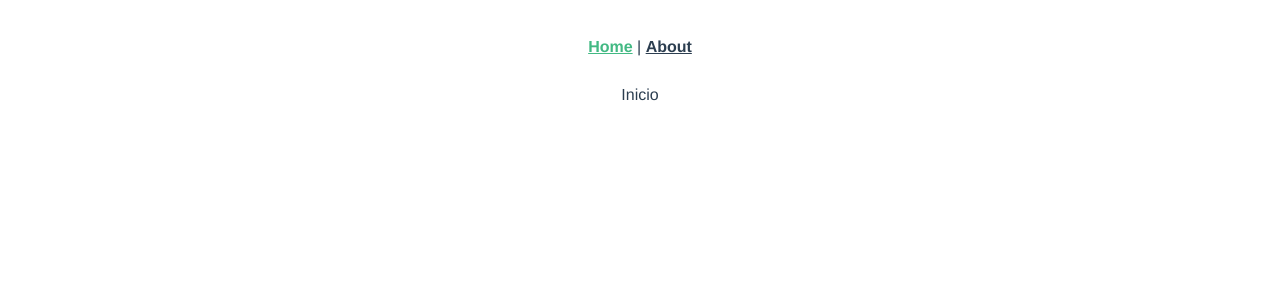
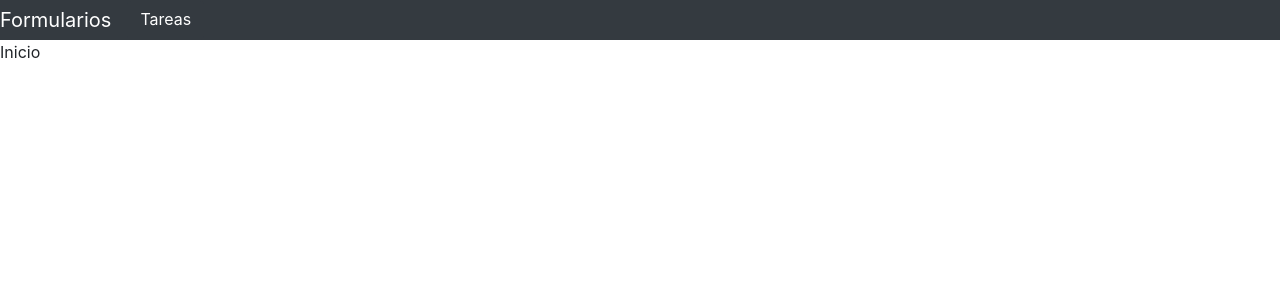
Before and after one commit to gerMdz/lear-vue, a Vue app in the folder formulario-1/: page / in a window 1280 px wide. Shown: the top 300 px of the page. Built offline with nearby package versions, Linux system fonts and the light colour scheme.

Commit message:
Agregando Navbar.vue

```diff
--- a/formulario-1/public/index.html
+++ b/formulario-1/public/index.html
@@ -6,6 +6,7 @@
     <meta name="viewport" content="width=device-width,initial-scale=1.0">
     <link rel="icon" href="<%= BASE_URL %>favicon.ico">
     <title><%= htmlWebpackPlugin.options.title %></title>
+      <link rel="stylesheet" href="https://cdn.jsdelivr.net/npm/bootstrap@4.5.3/dist/css/bootstrap.min.css" integrity="sha384-TX8t27EcRE3e/ihU7zmQxVncDAy5uIKz4rEkgIXeMed4M0jlfIDPvg6uqKI2xXr2" crossorigin="anonymous">
   </head>
   <body>
     <noscript>
--- a/formulario-1/src/App.vue
+++ b/formulario-1/src/App.vue
@@ -1,30 +1,14 @@
 <template>
-  <nav>
-    <router-link to="/">Home</router-link> |
-    <router-link to="/about">About</router-link>
-  </nav>
+<Navbar />
   <router-view/>
 </template>
 
 <style>
-#app {
-  font-family: Avenir, Helvetica, Arial, sans-serif;
-  -webkit-font-smoothing: antialiased;
-  -moz-osx-font-smoothing: grayscale;
-  text-align: center;
-  color: #2c3e50;
+
+</style>
+<script>
+import Navbar from "@/components/Navbar";
+export default {
+  components: {Navbar}
 }
-
-nav {
-  padding: 30px;
-}
-
-nav a {
-  font-weight: bold;
-  color: #2c3e50;
-}
-
-nav a.router-link-exact-active {
-  color: #42b983;
-}
-</style>
+</script>
--- a/formulario-1/src/components/HelloWorld.vue
+++ /dev/null
@@ -1,59 +0,0 @@
-<template>
-  <div class="hello">
-    <h1>{{ msg }}</h1>
-    <p>
-      For a guide and recipes on how to configure / customize this project,<br>
-      check out the
-      <a href="https://cli.vuejs.org" target="_blank" rel="noopener">vue-cli documentation</a>.
-    </p>
-    <h3>Installed CLI Plugins</h3>
-    <ul>
-      <li><a href="https://github.com/vuejs/vue-cli/tree/dev/packages/%40vue/cli-plugin-babel" target="_blank" rel="noopener">babel</a></li>
-      <li><a href="https://github.com/vuejs/vue-cli/tree/dev/packages/%40vue/cli-plugin-router" target="_blank" rel="noopener">router</a></li>
-      <li><a href="https://github.com/vuejs/vue-cli/tree/dev/packages/%40vue/cli-plugin-vuex" target="_blank" rel="noopener">vuex</a></li>
-    </ul>
-    <h3>Essential Links</h3>
-    <ul>
-      <li><a href="https://vuejs.org" target="_blank" rel="noopener">Core Docs</a></li>
-      <li><a href="https://forum.vuejs.org" target="_blank" rel="noopener">Forum</a></li>
-      <li><a href="https://chat.vuejs.org" target="_blank" rel="noopener">Community Chat</a></li>
-      <li><a href="https://twitter.com/vuejs" target="_blank" rel="noopener">Twitter</a></li>
-      <li><a href="https://news.vuejs.org" target="_blank" rel="noopener">News</a></li>
-    </ul>
-    <h3>Ecosystem</h3>
-    <ul>
-      <li><a href="https://router.vuejs.org" target="_blank" rel="noopener">vue-router</a></li>
-      <li><a href="https://vuex.vuejs.org" target="_blank" rel="noopener">vuex</a></li>
-      <li><a href="https://github.com/vuejs/vue-devtools#vue-devtools" target="_blank" rel="noopener">vue-devtools</a></li>
-      <li><a href="https://vue-loader.vuejs.org" target="_blank" rel="noopener">vue-loader</a></li>
-      <li><a href="https://github.com/vuejs/awesome-vue" target="_blank" rel="noopener">awesome-vue</a></li>
-    </ul>
-  </div>
-</template>
-
-<script>
-export default {
-  name: 'HelloWorld',
-  props: {
-    msg: String
-  }
-}
-</script>
-
-<!-- Add "scoped" attribute to limit CSS to this component only -->
-<style scoped>
-h3 {
-  margin: 40px 0 0;
-}
-ul {
-  list-style-type: none;
-  padding: 0;
-}
-li {
-  display: inline-block;
-  margin: 0 10px;
-}
-a {
-  color: #42b983;
-}
-</style>
--- /dev/null
+++ b/formulario-1/src/components/Navbar.vue
@@ -0,0 +1,22 @@
+<template>
+  <div class="nav navbar-dark bg-dark">
+    <router-link to="/" class="navbar-brand">
+      Formularios
+    </router-link>
+    <div class="d-flex">
+      <router-link to="/" class="btn btn-dark">
+        Tareas
+      </router-link>
+    </div>
+  </div>
+</template>
+
+<script>
+export default {
+  name: "Navbar"
+}
+</script>
+
+<style scoped>
+
+</style>
```
